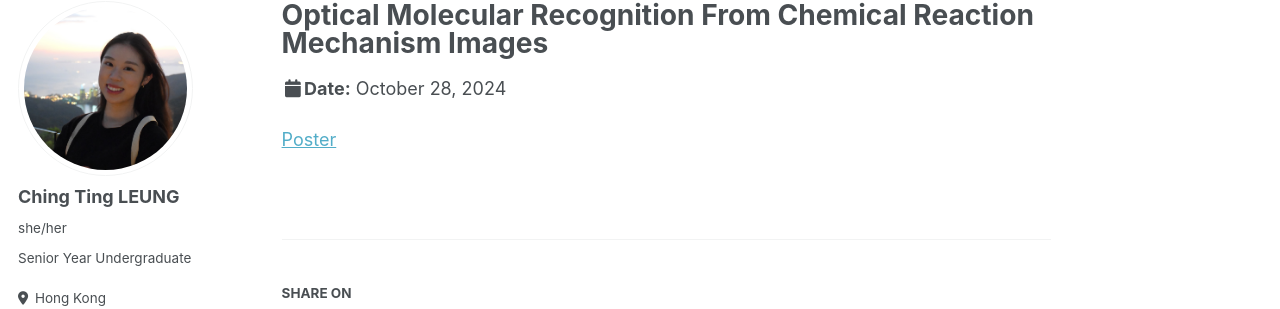
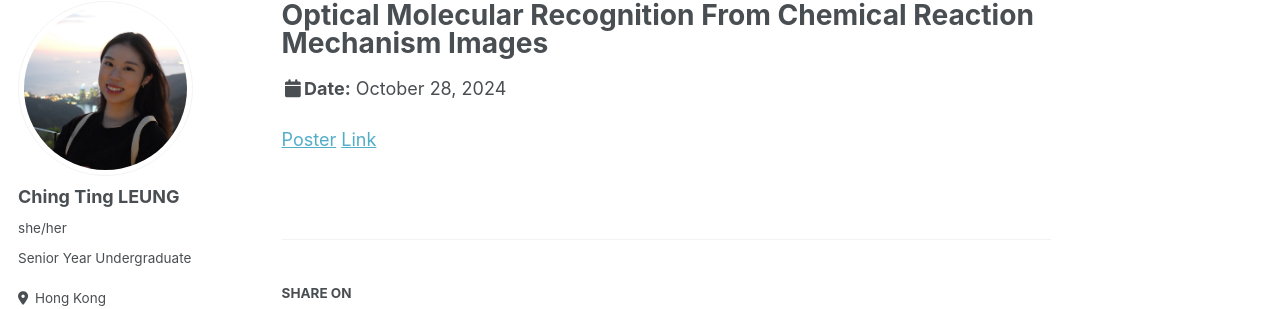
Before and after one commit to ting2025/ting2025.github.io, a Jekyll site: the page built from _talks/AICHE_2024.md, in a window 1280 px wide and 963 px high. Shown: the part 105-414 px from the top of the window. Built offline with Jekyll 4.4.1, drawn with Linux system fonts in a browser that asks for light colours; some web fonts are replaced.

Commit message:
Update AICHE_2024.md

```diff
--- a/_talks/AICHE_2024.md
+++ b/_talks/AICHE_2024.md
@@ -8,3 +8,4 @@ date: 2024-10-28
 location: "San Diego, CA, US"
 ---
 [Poster](../files/poster_101024.pdf)
+[Link](https://aiche.confex.com/aiche/2024/prelim.cgi/Paper/698901)
```
